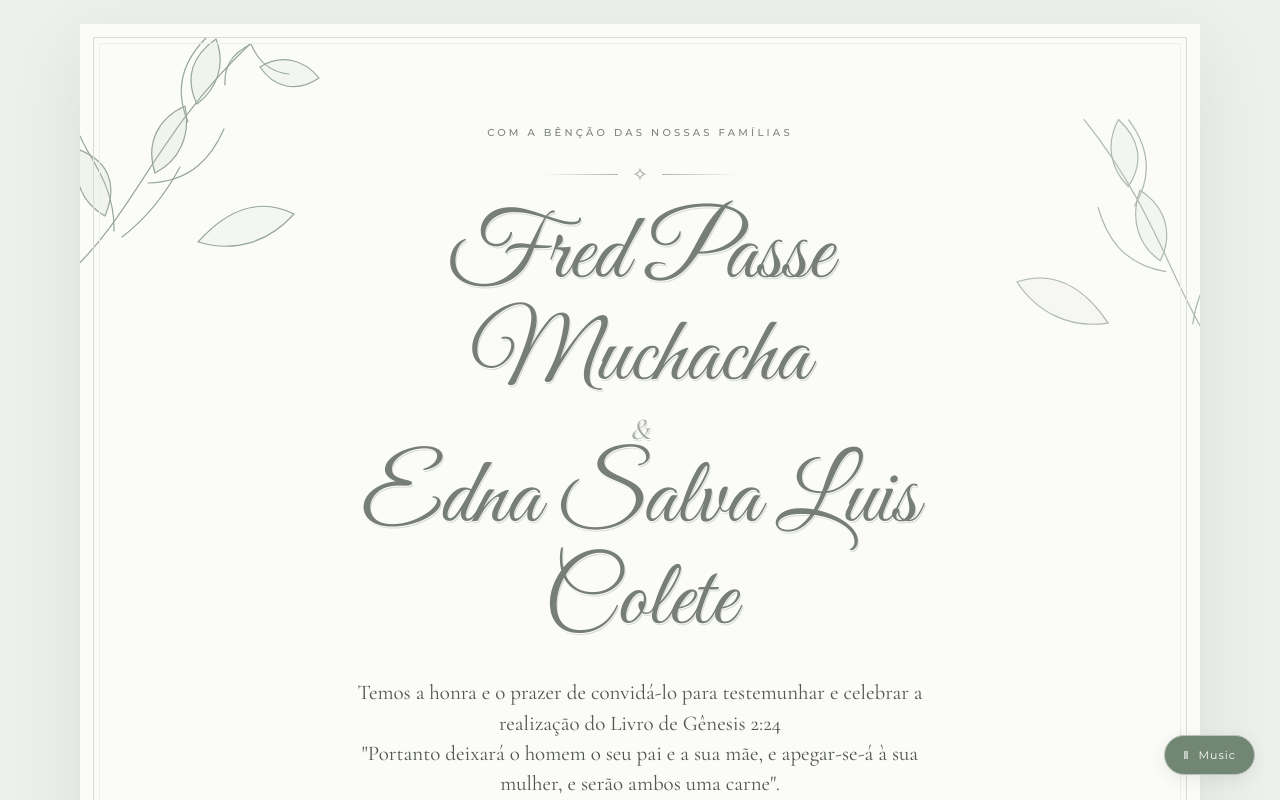
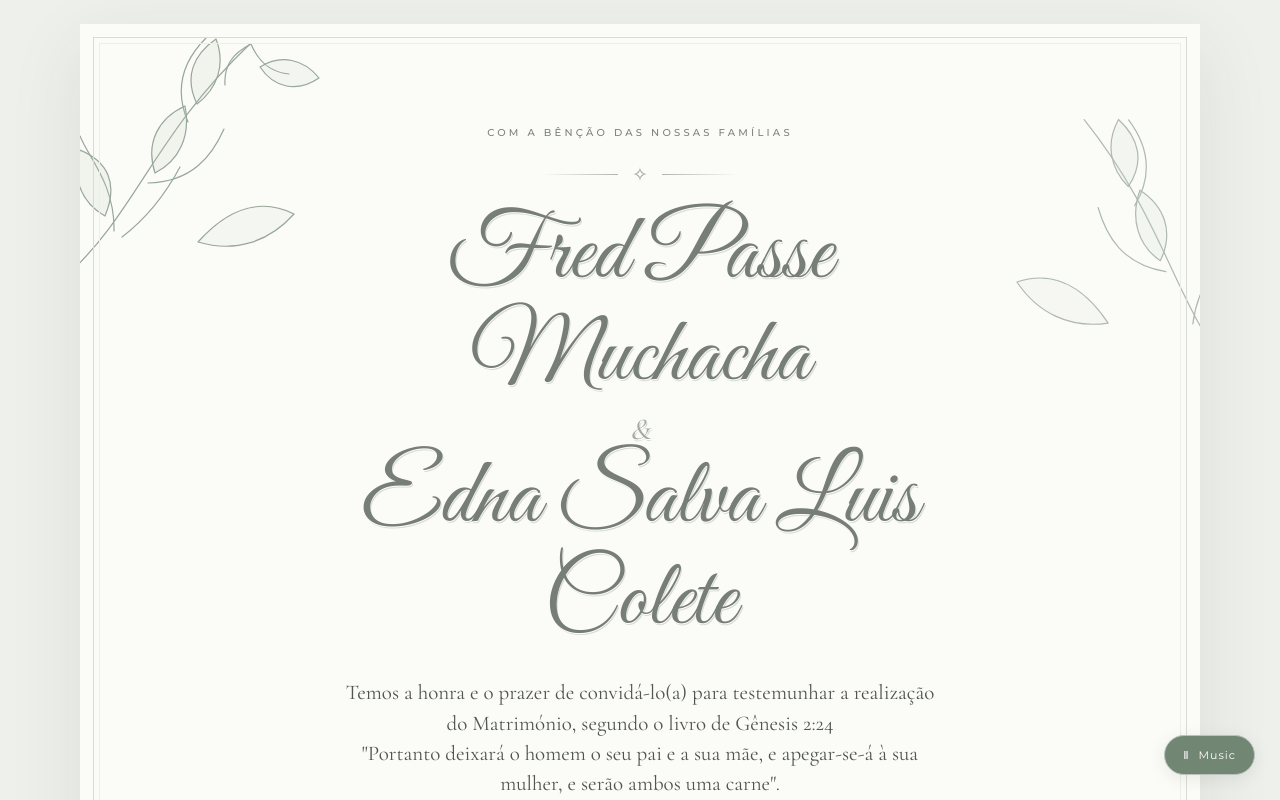
Before and after one commit to SAFEQ-ELECTRO/wedding-invitation, a plain HTML site: page two-Guest/index.html in a window 1280 px wide. Both pictures are taken after a click on the button "ABRA O CONVITE". Shown: the top 800 px of the page. Drawn offline with nearby package versions, Linux system fonts and the light colour scheme.

Commit message:
Update invitation text for gender inclusivity

```diff
--- a/two-Guest/index.html
+++ b/two-Guest/index.html
@@ -50,7 +50,7 @@
 
 
         <p class="letter-invitation">
-            Convidamos-lhe para o Nosso Casamento
+            Convidamos-lo(a) para o Nosso Casamento
         </p>
 
         <h1 class="letter-names">
@@ -143,8 +143,8 @@
                 </h1>
 
                 <p class="hero-copy">
-                    Temos a honra e o prazer de convidá-lo
-                    para testemunhar e celebrar a realização do Livro de Gênesis 2:24
+                    Temos a honra e o prazer de convidá-lo(a)
+                    para testemunhar a realização do Matrimónio, segundo o livro de Gênesis 2:24
                    <br>"Portanto deixará o homem o seu pai e a sua mãe, e apegar-se-á à sua mulher, e serão ambos uma carne".
                 </p>
 
```
